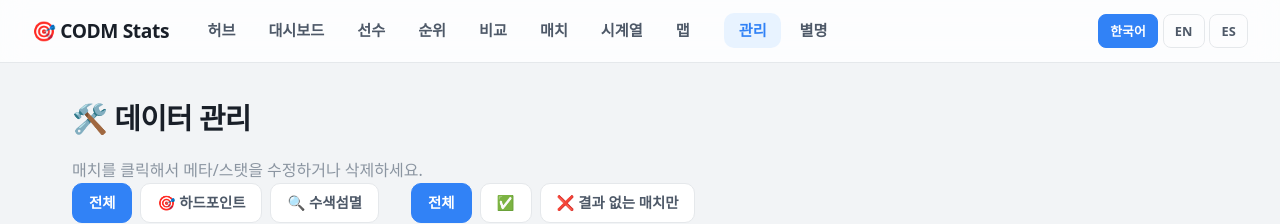
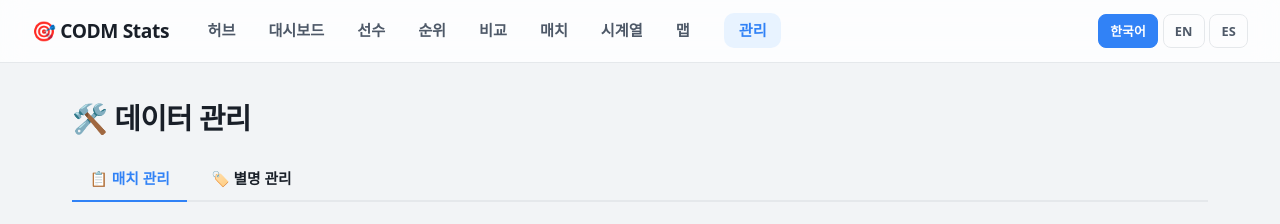
Before and after one commit to F10W3R-13/codm-team-stats, a FastAPI app: page /admin in a window 1280 px wide. Shown: the top 224 px of the page. Run offline with FastAPI, Linux system fonts and the light colour scheme; data that the repository does not hold is empty; some libraries are stand-ins or nearby versions; some web fonts are replaced.

Commit message:
Fix: Postgres source column migration + admin subtabs integration
- db.py: Postgres init_db now runs ALTER TABLE aliases ADD COLUMN IF NOT EXISTS source
  (existing Railway Postgres DB had aliases created without source -> 500 on /admin/aliases)
- Admin UI: /admin and /admin/aliases share a subtab bar (Matches | Aliases).
  Removed the separate nav link; alias management is now inside the Admin tab.
- base.html: .subtabs/.subtab styles (toss-toned, active underline).
- i18n: admin_tab_matches/admin_tab_aliases (ko/en/es).

```diff
--- a/db.py
+++ b/db.py
@@ -167,6 +167,10 @@
             conn.autocommit = True
             with conn.cursor() as cur:
                 cur.execute(_adapt_sql(SCHEMA))
+                # 마이그레이션: aliases.source 컬럼 (기존 Postgres DB엔 source 없이 생성되어 있음)
+                cur.execute(
+                    "ALTER TABLE aliases ADD COLUMN IF NOT EXISTS source TEXT NOT NULL DEFAULT 'Manual'"
+                )
             conn.commit()
     else:
         with sqlite3.connect(DB_PATH) as conn:
--- a/i18n.py
+++ b/i18n.py
@@ -168,6 +168,8 @@
         "stat_id": "ID",
         # Alias 관리
         "nav_admin_aliases": "별명",
+        "admin_tab_matches": "매치 관리",
+        "admin_tab_aliases": "별명 관리",
         "alias_title": "🏷️ 별명(Alias) 관리",
         "alias_subtitle": "IGN 변형 → 선수 매핑. 🤖 표시는 OCR 자동 학습된 alias로, 정기적으로 점검·정리하세요.",
         "alias_add": "별명 추가",
@@ -400,6 +402,8 @@
         "stat_id": "ID",
         # Alias 관리
         "nav_admin_aliases": "Aliases",
+        "admin_tab_matches": "Matches",
+        "admin_tab_aliases": "Aliases",
         "alias_title": "🏷️ Alias Management",
         "alias_subtitle": "IGN variant → player mapping. 🤖 marks auto-learned OCR aliases — review and clean them periodically.",
         "alias_add": "Add Alias",
@@ -626,6 +630,8 @@
         "stat_id": "ID",
         # Alias
         "nav_admin_aliases": "Aliases",
+        "admin_tab_matches": "Partidas",
+        "admin_tab_aliases": "Aliases",
         "alias_title": "🏷️ Gestión de Alias",
         "alias_subtitle": "Variante de IGN → jugador. 🤖 marca alias aprendidos automáticamente — revísalos periódicamente.",
         "alias_add": "Añadir alias",
--- a/templates/admin.html
+++ b/templates/admin.html
@@ -4,6 +4,13 @@
 
 {% block content %}
 <h1>{{ t.admin_title }}</h1>
+
+<!-- admin 서브탭 -->
+<div class="subtabs">
+    <a href="/admin?lang={{ lang }}" class="subtab active">📋 {{ t.admin_tab_matches }}</a>
+    <a href="/admin/aliases?lang={{ lang }}" class="subtab">🏷️ {{ t.admin_tab_aliases }}</a>
+</div>
+
 <p class="muted">{{ t.admin_help }}</p>
 
 <div class="filters">
--- a/templates/base.html
+++ b/templates/base.html
@@ -202,6 +202,28 @@
         }
         .table-wrap table { min-width: 560px; }
 
+        /* admin 서브탭 */
+        .subtabs {
+            display: flex;
+            gap: 0.4rem;
+            margin: 0 0 1.25rem 0;
+            border-bottom: 2px solid var(--border);
+            flex-wrap: wrap;
+        }
+        .subtab {
+            padding: 0.6rem 1.1rem;
+            color: var(--text-muted);
+            text-decoration: none;
+            font-weight: 600;
+            font-size: 0.92rem;
+            border-radius: 10px 10px 0 0;
+            border-bottom: 2px solid transparent;
+            margin-bottom: -2px;
+            transition: color .15s, background .15s;
+        }
+        .subtab:hover { color: var(--text); background: var(--bg-elevated); }
+        .subtab.active { color: var(--accent); border-bottom-color: var(--accent); }
+
         /* ── 햄버거 버튼 (모바일 전용) ──────────────────── */
         .nav-toggle {
             display: none;
@@ -299,7 +321,6 @@
             <a href="/trends?lang={{ lang }}" class="{% block nav_trends %}{% endblock %}">{{ t.nav_timeseries }}</a>
             <a href="/maps?lang={{ lang }}" class="{% block nav_maps %}{% endblock %}">{{ t.nav_maps }}</a>
             <a href="/admin?lang={{ lang }}" class="{% block nav_admin %}{% endblock %}" style="margin-left:1rem;">{{ t.nav_admin }}</a>
-            <a href="/admin/aliases?lang={{ lang }}" class="{% block nav_admin_aliases %}{% endblock %}">{{ t.nav_admin_aliases }}</a>
         </div>
         <div class="lang-switcher">
             <a href="javascript:setLang('ko')" class="{{ 'active' if lang == 'ko' else '' }}">한국어</a>
```
Also changed, not shown: templates/admin_aliases.html (+7 -0 lines).
